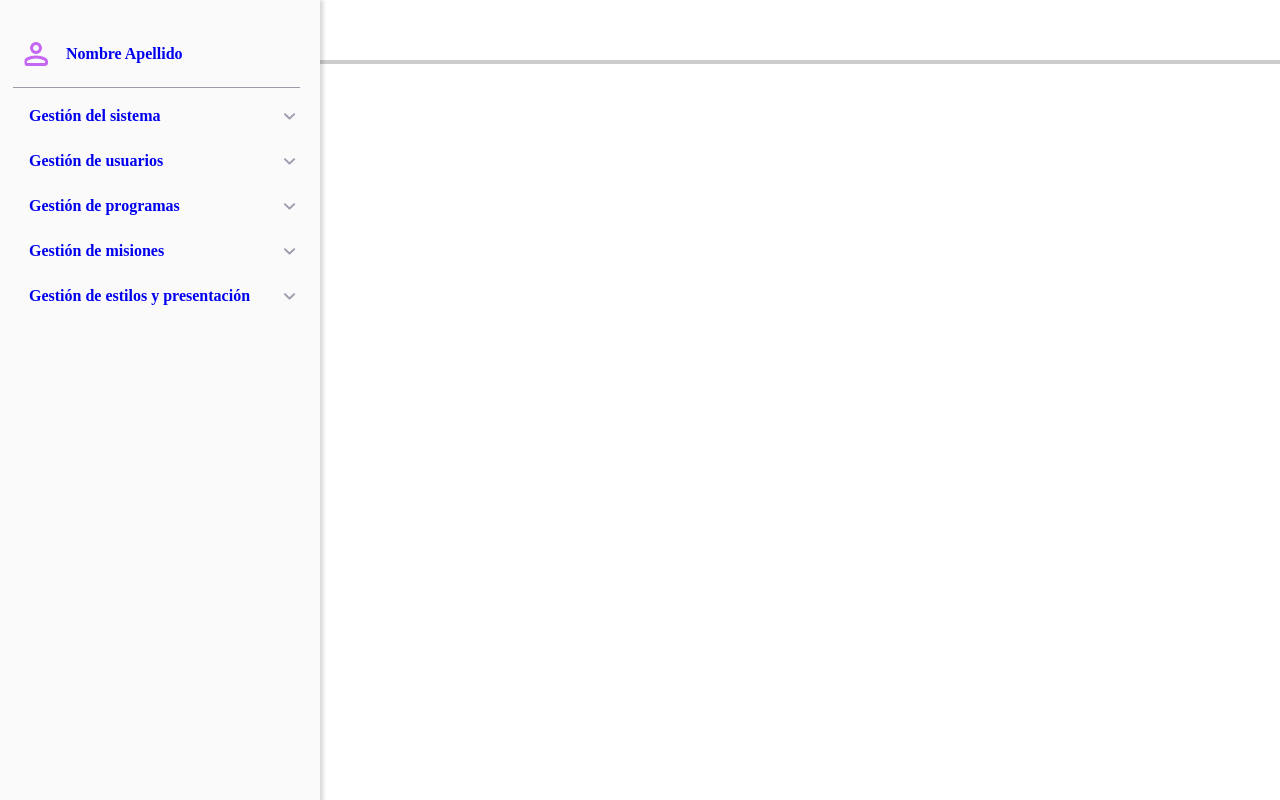
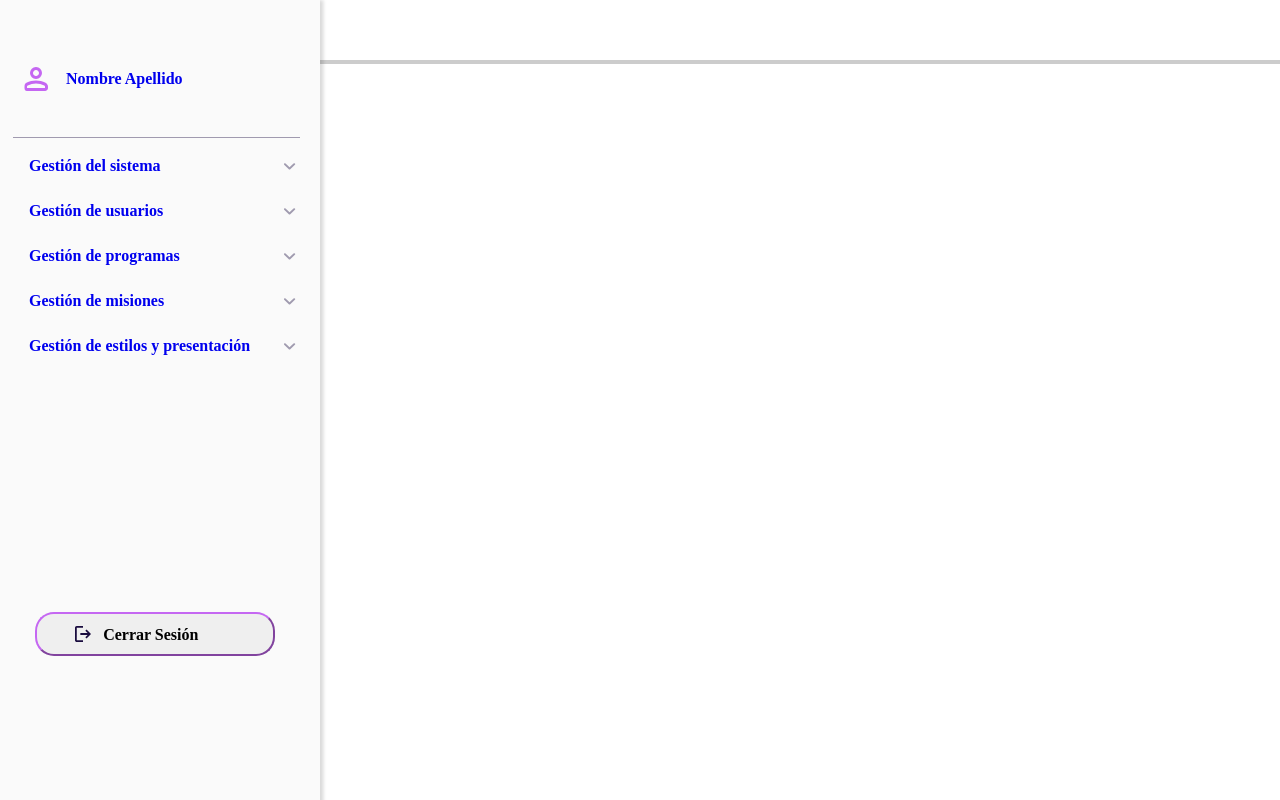
Before and after one commit to javierReyVargas/test-valemas, an Angular app: page /main in a window 1280 px wide. Built offline with nearby package versions, Linux system fonts and the light colour scheme.

Commit message:
add button to singout

```diff
--- a/projects/content/src/app/module/components/menu/menu.component.html
+++ b/projects/content/src/app/module/components/menu/menu.component.html
@@ -1,6 +1,6 @@
 <section class="menu">
   <ul>
-    <li>
+    <li class="profile">
       <a routerLink="/">
         <span class="icon-profile"></span>
         <p>Nombre Apellido</p>
@@ -14,4 +14,8 @@
       <li><a routerLink="/otra-ruta">Gestión de estilos y presentación</a><span class="icon-arrow-down"></span></li>
     </section>
   </ul>
+  <button class="logout">
+    <span class="icon-logout"></span>
+    Cerrar Sesión
+  </button>
 </section>
--- a/projects/content/src/app/module/components/menu/menu.component.scss
+++ b/projects/content/src/app/module/components/menu/menu.component.scss
@@ -8,6 +8,11 @@
       display: flex;
       justify-content: space-between;
       align-items: center;
+      @media only screen and (min-width: 1024px) {
+        &.profile {
+          margin: 25px 0px;
+        }
+      }
       & a {
         padding: 8px 8px 8px 16px;
         text-decoration: none;
@@ -46,4 +51,28 @@
       }
     }
   }
+
+  & .logout {
+    position: absolute;
+    bottom: 20%;
+    left: 15%;
+    display: flex;
+    align-items: center;
+    width: 60%;
+    border-radius: 19px;
+    border-color: var(--ngx-color-tertiary);
+    padding: 0px 26px;
+    font: normal normal bold 16px/19px Euclid Circular B;;
+    cursor: pointer;
+    & span.icon-logout {
+      background: transparent url('../../../../assets/icons/logout.svg') no-repeat center center;
+      width: 40px;
+      height: 40px;
+    }
+
+    @media only screen and (min-width: 1024px) {
+      width: 75%;
+      left: 11%;
+    }
+  }
 }
```
Also changed, not shown: projects/content/src/assets/icons/logout.svg (added).
